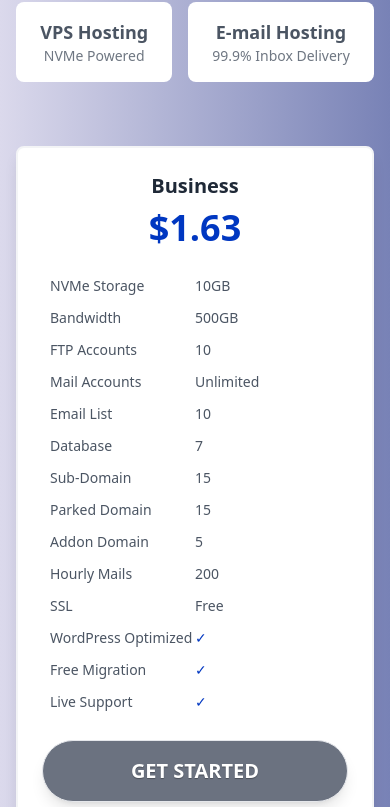
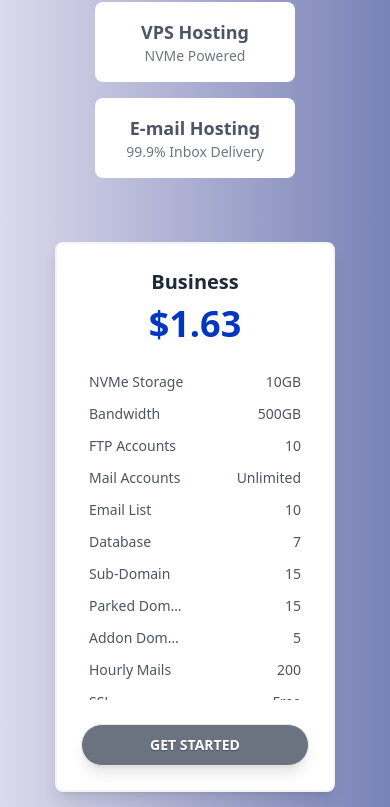
Before and after one commit to nirzaf/amazync, a React (Vite) app: page / in a window 390 px wide. Shown: the part 1560-2367 px from the top of the page. Built offline with nearby package versions, Linux system fonts and the light colour scheme.

Commit message:
style(PricingCards): adjust layout and spacing for better responsiveness
- Set fixed width for pricing cards and buttons to ensure consistent sizing
- Adjust grid gaps and justify items for better alignment
- Add overflow and truncation for feature labels to prevent text overflow

```diff
--- a/src/components/PricingCards.tsx
+++ b/src/components/PricingCards.tsx
@@ -400,7 +400,7 @@ const PricingCards = () => {
             <button
               key={type.id}
               onClick={() => setActiveTab(type.id)}
-              className={`flex-shrink-0 flex flex-col items-center px-6 py-4 rounded-lg transition-all transform hover:scale-105 ${
+              className={`w-[200px] flex-shrink-0 flex flex-col items-center px-6 py-4 rounded-lg transition-all transform hover:scale-105 ${
                 activeTab === type.id
                   ? 'bg-[#0037C1] text-white shadow-lg'
                   : 'bg-white text-gray-600 hover:bg-gray-50'
@@ -415,7 +415,7 @@ const PricingCards = () => {
 
       {/* Pricing Cards */}
       <div className="max-w-7xl mx-auto px-4">
-        <div className="grid grid-cols-1 sm:grid-cols-2 lg:grid-cols-3 xl:grid-cols-4 gap-12">
+        <div className="grid grid-cols-1 sm:grid-cols-2 lg:grid-cols-3 xl:grid-cols-4 gap-8 md:gap-12 justify-items-center">
           {allPlans[activeTab]?.map((plan, index) => (
             <motion.div
               key={plan.name}
@@ -425,7 +425,7 @@ const PricingCards = () => {
               viewport={{ once: true }}
               className={`relative bg-white rounded-lg border-2 ${
                 plan.popular ? 'border-[#0037C1]' : 'border-gray-100'
-              } shadow-lg p-6 hover:shadow-xl transition-shadow`}
+              } shadow-lg p-6 hover:shadow-xl transition-shadow w-[280px] h-[550px] flex flex-col justify-between mx-auto`}
             >
               {plan.popular && (
                 <div className="absolute -top-4 left-1/2 transform -translate-x-1/2">
@@ -449,14 +449,14 @@ const PricingCards = () => {
                 </div>
               </div>
 
-              <div className="space-y-1">
+              <div className="space-y-1 flex-grow overflow-y-auto">
                 {plan.features.map((feature) => (
                   <div
                     key={feature.label}
-                    className="flex items-center text-gray-600 text-sm hover:bg-gray-50 py-1 px-2 rounded-lg transition-colors"
+                    className="flex items-center justify-between text-gray-600 text-sm hover:bg-gray-50 py-1 px-2 rounded-lg transition-colors"
                   >
-                    <span className="w-1/2">{feature.label}</span>
-                    <span className={`w-1/2 font-medium ${
+                    <span className="w-[45%] truncate">{feature.label}</span>
+                    <span className={`w-[45%] font-medium text-right truncate ${
                       typeof feature.value === 'boolean' ? 'text-[#0037C1]' : ''
                     }`}>
                       {typeof feature.value === 'boolean' ? '✓' : feature.value}
@@ -468,8 +468,8 @@ const PricingCards = () => {
               <div className="mt-6">
                 <Button
                   variant={plan.popular ? "primary" : "secondary"}
-                  size="lg"
-                  className={`w-full transform transition-all hover:scale-105 text-white ${
+                  size="md"
+                  className={`w-full transform transition-all hover:scale-105 text-white text-sm ${
                     plan.popular
                       ? 'bg-[#0037C1] hover:bg-[#0042E5] shadow-lg'
                       : 'bg-gray-500 hover:bg-gray-600'
```
